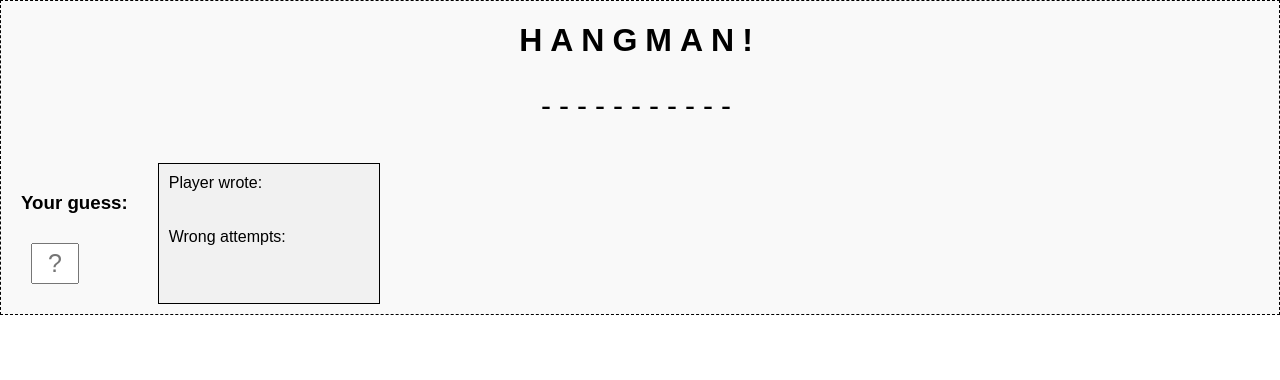
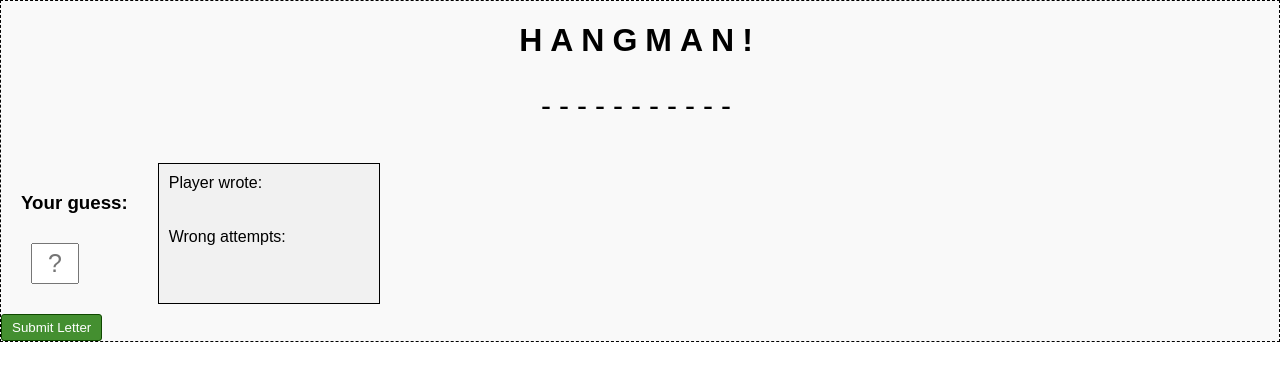
Before and after one commit to FStriewski/Hangman-Game, a React (Create React App) app: page / in a window 1280 px wide. Shown: the top 380 px of the page. Built offline with nearby package versions, Linux system fonts and the light colour scheme.

Commit message:
Add Submit Letter Button

```diff
--- a/src/components/PlayerInput.css
+++ b/src/components/PlayerInput.css
@@ -4,7 +4,7 @@ margin: 20px;
 }
 
 
-.PlayerInputField{
+#PlayerInputField{
   height: 35px;
   width: 40px;
   margin: 10px;
--- a/src/components/PlayerInput.js
+++ b/src/components/PlayerInput.js
@@ -6,7 +6,7 @@ class PlayerInput extends Component {
     return (
       <div className="PlayerInput">
         <h3> Your guess: </h3>
-        <input type="text" className="PlayerInputField" placeholder="?" />
+        <input type="text" className="Input" id="PlayerInputField" placeholder="?" />
       </div>
     );
   }
--- /dev/null
+++ b/src/components/SubmitLetterButton.css
@@ -0,0 +1,12 @@
+/* src/components/CreateGameButton.css */
+.SubmitLetterButton {
+  background-color: #448F30;
+  border: 1px solid #0F4800;
+  border-radius: 3px;
+  color: #fff;
+  padding: 5px 10px;
+}
+
+.SubmitLetterButton:hover {
+  background-color: #256B12;
+}
--- /dev/null
+++ b/src/components/SubmitLetterButton.js
@@ -0,0 +1,26 @@
+import React, { PureComponent } from 'react'
+import PropTypes from 'prop-types'
+import './SubmitLetterButton.css'
+
+export class SubmitLetterButton extends PureComponent {
+  static propTypes = {
+    createGame: PropTypes.func.isRequired
+  }
+
+  handleClick = () => {
+    this.props.createGame(6)
+  }
+
+  render() {
+    return (
+      <button
+        onClick={this.handleClick}
+        className="SubmitLetterButton"
+      >
+        Submit Letter
+      </button>
+    )
+  }
+}
+
+export default SubmitLetterButton
--- a/src/containers/GameContainer.js
+++ b/src/containers/GameContainer.js
@@ -3,6 +3,7 @@ import './GameContainer.css';
 import Word from '../components/Word';
 import PlayerInput from '../components/PlayerInput';
 import Statbox from '../components/Statbox';
+import SubmitLetterButton from '../components/SubmitLetterButton';
 
 
 class GameContainer extends Component {
@@ -15,6 +16,7 @@ class GameContainer extends Component {
             <PlayerInput />
             <Statbox />
         </div>
+        <SubmitLetterButton />
       </div>
     );
   }
```
